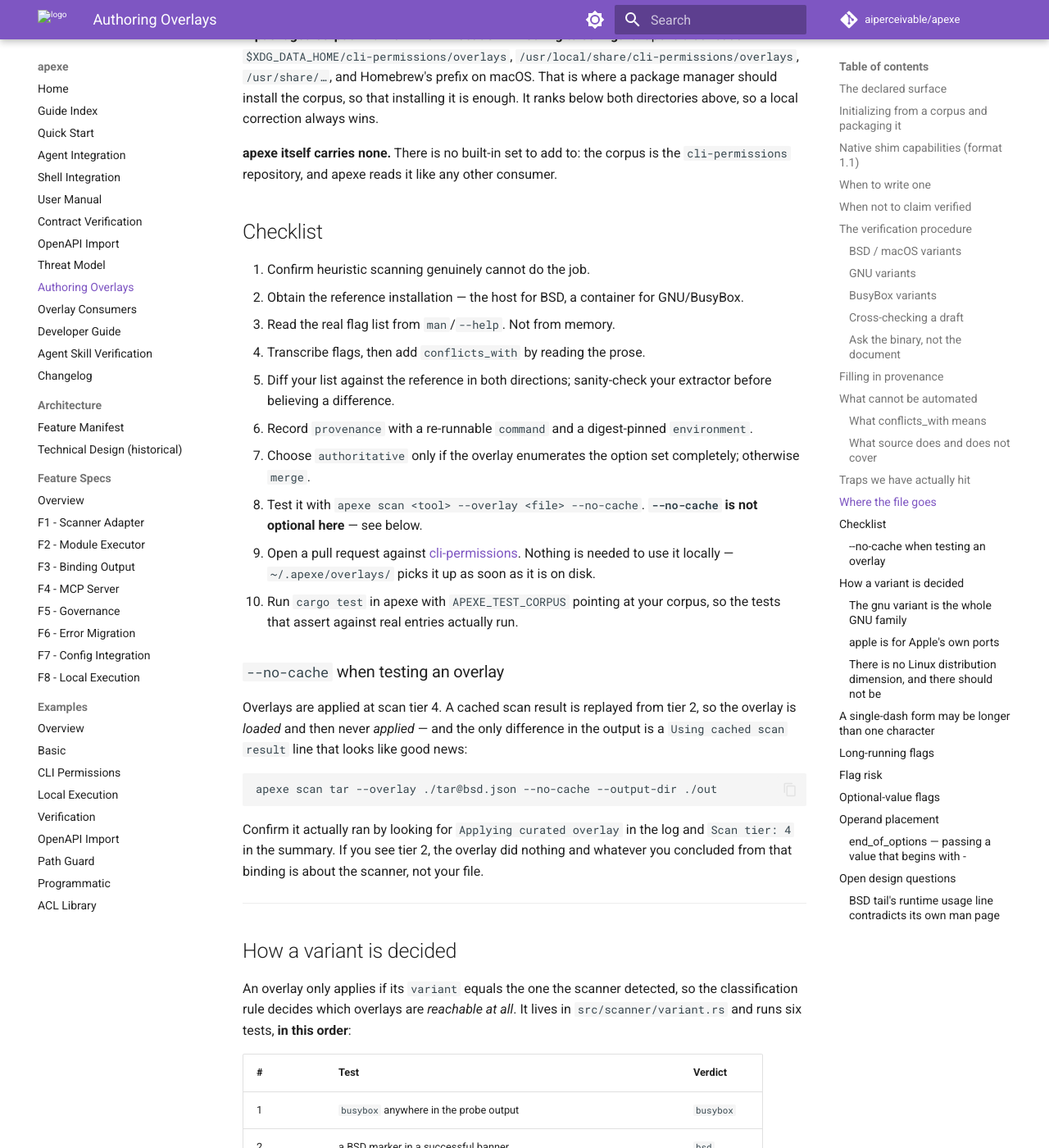
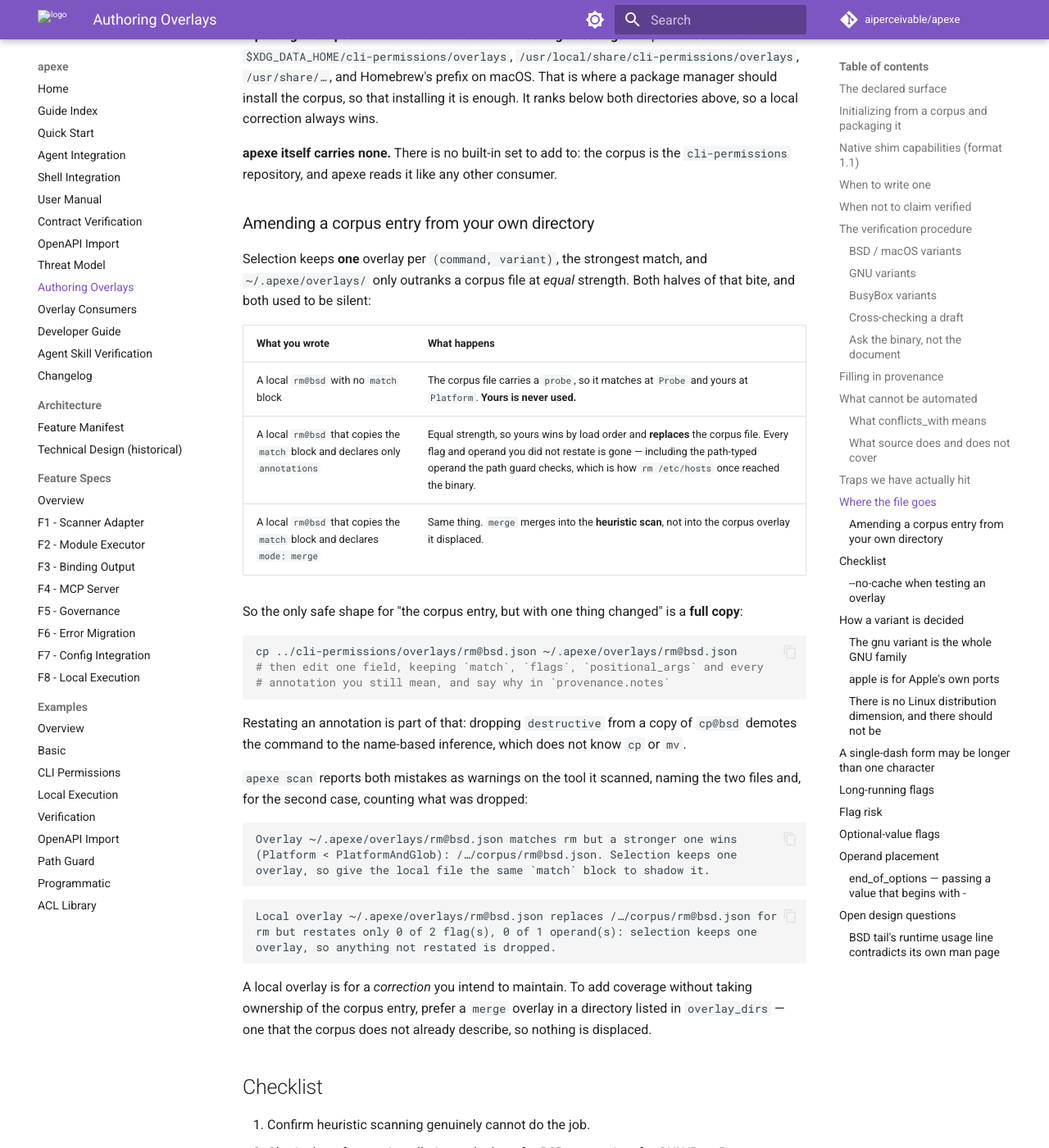
Before and after one commit to aiperceivable/apexe, an MkDocs documentation site: the page built from docs/overlays.md, in a window 1280 px wide and 1400 px high, scrolled down 10889 px. Shown: the whole window at 82% size. Built offline with MkDocs 1.6.1 and Material for MkDocs 9.7.7, drawn with Linux system fonts in a browser that asks for light colours; comment, search, counter and statistics services are not loaded; some of the changed text lies outside the part shown.

Commit message:
docs(overlays): say that a local overlay replaces, and does not merge with, the corpus
Selection keeps one overlay per (command, variant), and `~/.apexe/overlays` only
outranks a corpus file at equal match strength. So a local file that omits the
`match` block is never used, and one that keeps it replaces the corpus entry
wholesale — `mode: merge` merges into the heuristic scan, not into the overlay it
displaced.

That is not obvious from the format, and it cost an operator an `rm` operand and
a private key during this session. The new section gives the only safe shape
(full copy, one field changed), the two scan warnings that now name the files,
and the checklist line that points at it.

````diff
--- a/docs/overlays.md
+++ b/docs/overlays.md
@@ -435,6 +435,51 @@
 **apexe itself carries none.** There is no built-in set to add to: the corpus is
 the `cli-permissions` repository, and apexe reads it like any other consumer.
 
+### Amending a corpus entry from your own directory
+
+Selection keeps **one** overlay per `(command, variant)`, the strongest match,
+and `~/.apexe/overlays/` only outranks a corpus file at *equal* strength. Both
+halves of that bite, and both used to be silent:
+
+| What you wrote | What happens |
+|---|---|
+| A local `rm@bsd` with no `match` block | The corpus file carries a `probe`, so it matches at `Probe` and yours at `Platform`. **Yours is never used.** |
+| A local `rm@bsd` that copies the `match` block and declares only `annotations` | Equal strength, so yours wins by load order and **replaces** the corpus file. Every flag and operand you did not restate is gone — including the path-typed operand the path guard checks, which is how `rm /etc/hosts` once reached the binary. |
+| A local `rm@bsd` that copies the `match` block and declares `mode: merge` | Same thing. `merge` merges into the **heuristic scan**, not into the corpus overlay it displaced. |
+
+So the only safe shape for "the corpus entry, but with one thing changed" is a
+**full copy**:
+
+```bash
+cp ../cli-permissions/overlays/rm@bsd.json ~/.apexe/overlays/rm@bsd.json
+# then edit one field, keeping `match`, `flags`, `positional_args` and every
+# annotation you still mean, and say why in `provenance.notes`
+```
+
+Restating an annotation is part of that: dropping `destructive` from a copy of
+`cp@bsd` demotes the command to the name-based inference, which does not know
+`cp` or `mv`.
+
+`apexe scan` reports both mistakes as warnings on the tool it scanned, naming
+the two files and, for the second case, counting what was dropped:
+
+```text
+Overlay ~/.apexe/overlays/rm@bsd.json matches rm but a stronger one wins
+(Platform < PlatformAndGlob): /…/corpus/rm@bsd.json. Selection keeps one
+overlay, so give the local file the same `match` block to shadow it.
+```
+
+```text
+Local overlay ~/.apexe/overlays/rm@bsd.json replaces /…/corpus/rm@bsd.json for
+rm but restates only 0 of 2 flag(s), 0 of 1 operand(s): selection keeps one
+overlay, so anything not restated is dropped.
+```
+
+A local overlay is for a *correction* you intend to maintain. To add coverage
+without taking ownership of the corpus entry, prefer a `merge` overlay in a
+directory listed in `overlay_dirs` — one that the corpus does not already
+describe, so nothing is displaced.
+
 ## Checklist
 
 1. Confirm heuristic scanning genuinely cannot do the job.
@@ -444,6 +489,8 @@
 5. Diff your list against the reference in both directions; sanity-check your extractor before believing a difference.
 6. Record `provenance` with a re-runnable `command` and a digest-pinned `environment`.
 7. Choose `authoritative` only if the overlay enumerates the option set completely; otherwise `merge`.
+   Amending an existing entry means copying it whole — see
+   [Amending a corpus entry from your own directory](#amending-a-corpus-entry-from-your-own-directory).
 8. Test it with `apexe scan <tool> --overlay <file> --no-cache`. **`--no-cache` is not optional here** — see below.
 9. Open a pull request against [cli-permissions](https://github.com/aiperceivable/cli-permissions). Nothing is needed to use it locally — `~/.apexe/overlays/` picks it up as soon as it is on disk.
 10. Run `cargo test` in apexe with `APEXE_TEST_CORPUS` pointing at your corpus, so the tests that assert against real entries actually run.
````
